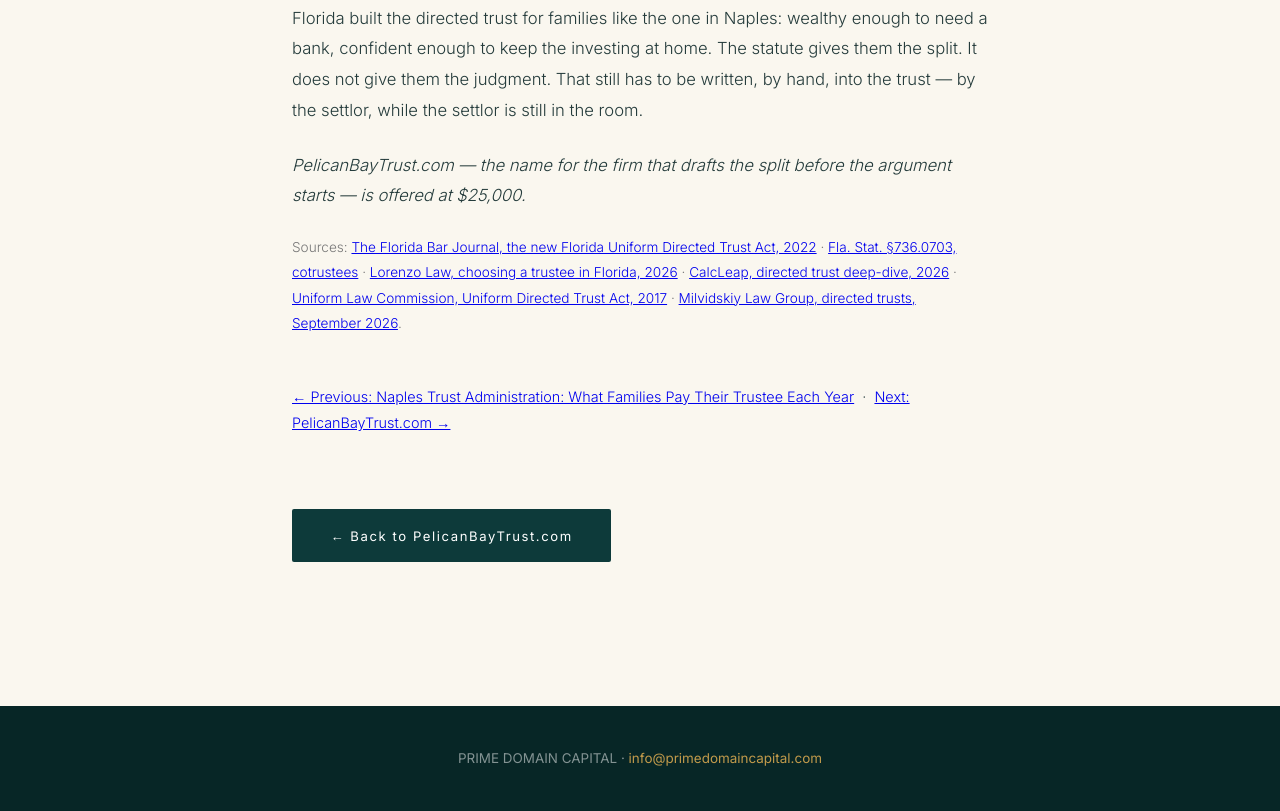
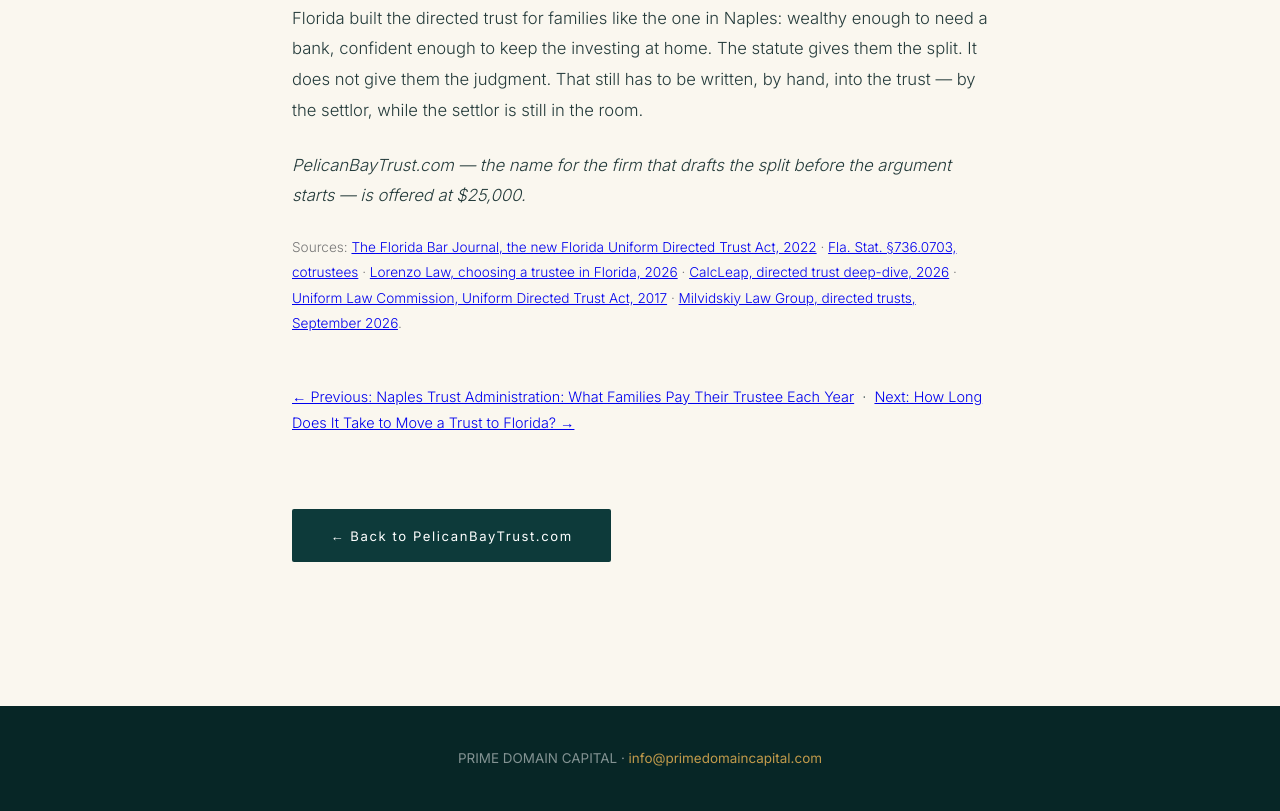
Before and after one commit to primedomaincapital/pelicanbaytrust, a plain HTML site: page insights/article7.html in a window 1280 px wide. Shown: the part 5963-6774 px from the top of the page. Drawn offline with nearby package versions, Linux system fonts and the light colour scheme.

Commit message:
Update article7 nav next link to article8

```diff
--- a/insights/article7.html
+++ b/insights/article7.html
@@ -69,7 +69,7 @@ footer a{color:var(--gold);text-decoration:none}
 <p>Florida built the directed trust for families like the one in Naples: wealthy enough to need a bank, confident enough to keep the investing at home. The statute gives them the split. It does not give them the judgment. That still has to be written, by hand, into the trust — by the settlor, while the settlor is still in the room.</p>
 <p><em>PelicanBayTrust.com — the name for the firm that drafts the split before the argument starts — is offered at $25,000.</em></p>
 <p style="font-size:.85rem;color:#777">Sources: <a href="https://www.floridabar.org/the-florida-bar-journal/protectors-and-directors-and-advisers-oh-mythe-new-florida-uniform-directed-trust-act/">The Florida Bar Journal, the new Florida Uniform Directed Trust Act, 2022</a> &middot; <a href="https://www.flsenate.gov/Laws/Statutes/2023/0736.0703">Fla. Stat. &sect;736.0703, cotrustees</a> &middot; <a href="https://joselorenzolaw.com/selecting-trustees-under-florida-trusts-law/">Lorenzo Law, choosing a trustee in Florida, 2026</a> &middot; <a href="https://calcleap.com/blog/directed-trust-deep-dive-inherited-ira-2026.html">CalcLeap, directed trust deep-dive, 2026</a> &middot; <a href="https://www.vaela.org/s/UDTA_Final_2017nov3-Trust-Protector-2.pdf">Uniform Law Commission, Uniform Directed Trust Act, 2017</a> &middot; <a href="https://milvidlaw.com/estate-planning/bifurcating-the-role-of-a-trustee-a-modern-approach-to-trust-management/">Milvidskiy Law Group, directed trusts, September 2026</a>.</p>
-<p style="margin-top:3rem;font-size:.9rem"><a href="article6.html">&larr; Previous: Naples Trust Administration: What Families Pay Their Trustee Each Year</a> &nbsp;&middot;&nbsp; <a href="../index.html">Next: PelicanBayTrust.com &rarr;</a></p>
+<p style="margin-top:3rem;font-size:.9rem"><a href="article6.html">&larr; Previous: Naples Trust Administration: What Families Pay Their Trustee Each Year</a> &nbsp;&middot;&nbsp; <a href="article8.html">Next: How Long Does It Take to Move a Trust to Florida? &rarr;</a></p>
 <a class="back" href="../index.html">&larr; Back to PelicanBayTrust.com</a>
 </div>
 <footer>PRIME DOMAIN CAPITAL &middot; <a href="mailto:info@primedomaincapital.com">info@primedomaincapital.com</a></footer>
```
